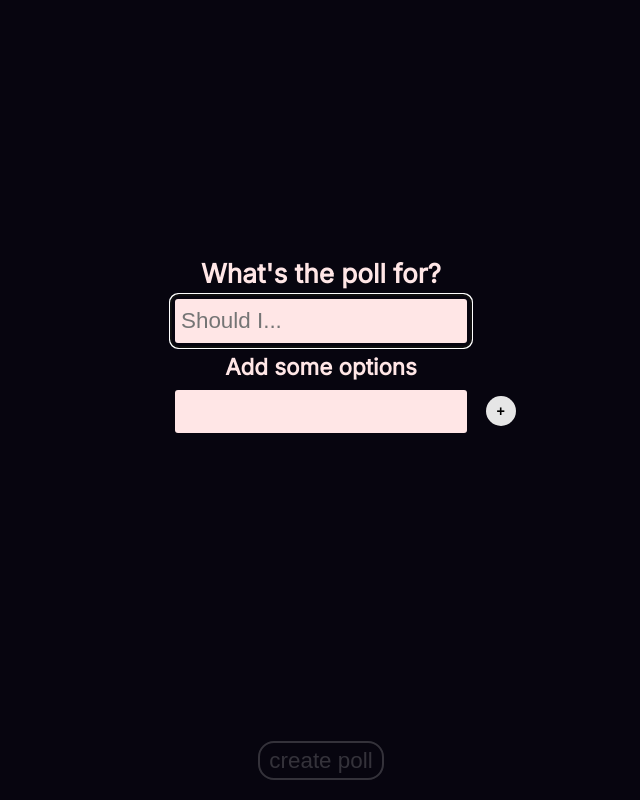
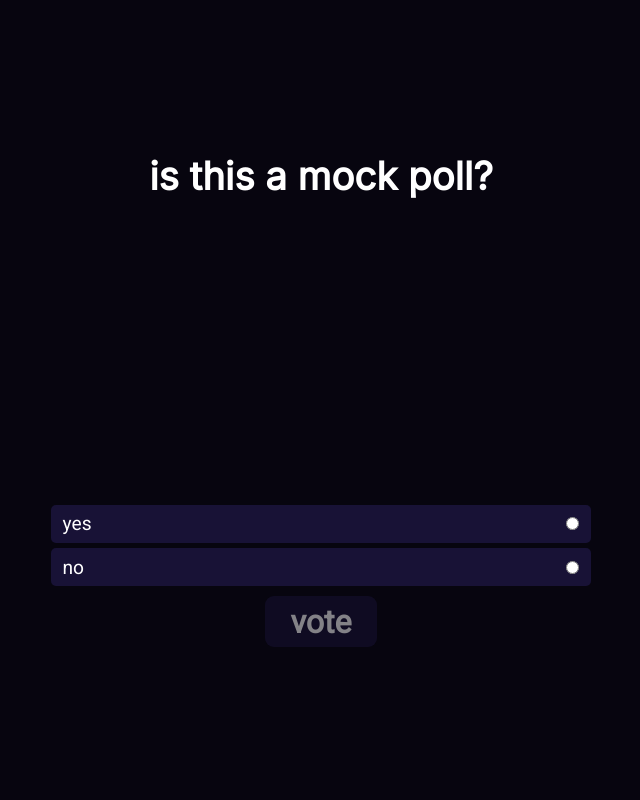
Before and after one commit to CrgioYalux/make-a-poll, a React (Create React App) app in the folder client/: page / in a window 1280 px wide. Shown: the whole page, without its empty margins (319-959 px from the left). Built offline with nearby package versions, Linux system fonts and the light colour scheme.

Commit message:
feat(client): create a DisplayPoll for voter's pov

```diff
--- a/client/src/components/App/index.tsx
+++ b/client/src/components/App/index.tsx
@@ -1,10 +1,26 @@
 import './App.css';
 import { CreatePoll } from '../CreatePoll';
+import { useState } from 'react';
+import { Poll } from './utils';
+import { DisplayPollForVoter } from '../DisplayPollForVoter';
+
+const mockPoll = {
+	title: 'is this a mock poll?',
+	options: [
+		{ text: 'yes', id: 'yes' },
+		{ text: 'no', id: 'no' },
+	],
+};
 
 export const App = () => {
+	const [poll, setPoll] = useState<Poll | null>(mockPoll);
 	return (
 		<div className="App">
-			<CreatePoll />
+			{!poll ? (
+				<CreatePoll setPoll={setPoll} />
+			) : (
+				<DisplayPollForVoter poll={poll} />
+			)}
 		</div>
 	);
 };
--- /dev/null
+++ b/client/src/components/App/utils.ts
@@ -0,0 +1,7 @@
+export type Poll = {
+	title: string;
+	options: {
+		text: string;
+		id: string;
+	}[];
+};
--- a/client/src/components/CreatePoll/CreatePoll.css
+++ b/client/src/components/CreatePoll/CreatePoll.css
@@ -1,5 +1,3 @@
-@import url('https://fonts.googleapis.com/css2?family=Inter&display=swap');
-
 .CreatePoll-container {
 	width: 95vw;
 	min-height: 100vh;
@@ -18,7 +16,7 @@
 
 .CreatePoll-container h3,
 .CreatePoll-container h4 {
-	font-family: 'Inter', sans-serif;
+	font-family: var(--font-inter-ss);
 	color: var(--neutral);
 }
 
@@ -144,7 +142,7 @@
 }
 
 .poll-option > * {
-	color: var(--secondary-darker);
+	color: var(--secondary);
 }
 
 .poll-option .option-text {
--- a/client/src/components/CreatePoll/index.tsx
+++ b/client/src/components/CreatePoll/index.tsx
@@ -1,9 +1,12 @@
 import { useState, useRef, SyntheticEvent } from 'react';
+import { Poll } from '../App/utils';
+import { generateKey } from './utils';
 import './CreatePoll.css';
+interface CreatePollProps {
+	setPoll: React.Dispatch<React.SetStateAction<Poll | null>>;
+}
 
-interface CreatePollProps {}
-
-export const CreatePoll = ({}: CreatePollProps) => {
+export const CreatePoll = ({ setPoll }: CreatePollProps) => {
 	const [pollTitle, setPollTitle] = useState<string>('');
 	const [pollOptions, setPollOptions] = useState<
 		{ text: string; id: string }[]
@@ -15,7 +18,10 @@ export const CreatePoll = ({}: CreatePollProps) => {
 		if (addOptionInputRef.current) {
 			const value = addOptionInputRef.current.value.trim();
 			if (value && !pollOptions.find((el) => el.text === value)) {
-				setPollOptions((prev) => [...prev, { text: value, id: value }]);
+				setPollOptions((prev) => [
+					...prev,
+					{ text: value, id: generateKey(value) },
+				]);
 				addOptionInputRef.current.value = '';
 			} else {
 				addOptionInputRef.current.classList.add('_error');
@@ -33,6 +39,15 @@ export const CreatePoll = ({}: CreatePollProps) => {
 			(el) => el.text !== text && el.id !== id,
 		);
 		setPollOptions(_pollOptions);
+	};
+
+	const createPoll = () => {
+		if (pollTitle && pollOptions.length !== 0) {
+			setPoll({
+				title: pollTitle,
+				options: pollOptions,
+			});
+		}
 	};
 
 	const isValidPoll = Boolean(pollTitle && pollOptions.length !== 0);
@@ -81,7 +96,11 @@ export const CreatePoll = ({}: CreatePollProps) => {
 					</li>
 				))}
 			</ul>
-			<button disabled={!isValidPoll} className="poll-create-bt">
+			<button
+				disabled={!isValidPoll}
+				className="poll-create-bt"
+				onClick={createPoll}
+			>
 				create poll
 			</button>
 		</div>
--- /dev/null
+++ b/client/src/components/CreatePoll/utils.ts
@@ -0,0 +1,3 @@
+export const generateKey = (prefix: string) => {
+	return `${prefix}_${new Date().getTime()}`;
+};
--- /dev/null
+++ b/client/src/components/DisplayPollForVoter/DisplayPoll.css
@@ -0,0 +1,95 @@
+.DisplayPoll-container {
+	width: 100%;
+	min-height: 100vh;
+	display: flex;
+	flex-direction: column;
+	justify-content: space-around;
+	align-items: center;
+}
+
+.DisplayPoll-container._no_voted h2 {
+	font-size: clamp(1rem, 4vw, 2.4rem);
+	font-family: var(--font-inter-ss);
+	color: var(--secondary);
+}
+
+.DisplayPoll-container._voted {
+	justify-content: center;
+	font-family: var(--font-inter-ss);
+	color: var(--secondary);
+}
+
+.voted-message {
+	width: 90%;
+}
+
+.voting-form {
+	width: 100%;
+	max-width: 600px;
+	display: grid;
+	place-items: center;
+	gap: 10px;
+}
+
+.vote-options-list {
+	height: max-context;
+	max-height: 300px;
+	width: 90%;
+	overflow-y: auto;
+	display: flex;
+	flex-direction: column;
+	gap: 5px;
+}
+
+.vote-option {
+	width: 100%;
+	border-radius: 5px;
+	background: var(--brand-light);
+	font-size: clamp(1rem, 4vw, 1.2rem);
+	padding: 0.4em 0.6em;
+
+	display: flex;
+	flex-direction: row;
+	align-items: center;
+	cursor: pointer;
+	user-select: none;
+}
+
+.vote-option-text {
+	color: var(--secondary);
+	font-family: var(--font-roboto-ss);
+	width: 70%;
+}
+
+.select-option-bt {
+	margin-left: auto;
+}
+
+.submit-option-bt {
+	border: 0;
+	outline: 0;
+	background: var(--brand-light);
+	cursor: pointer;
+	color: var(--secondary);
+	font-size: clamp(1.2rem, 4vw, 2rem);
+	font-family: var(--font-roboto-ss);
+	font-weight: bolder;
+	border-radius: 9px;
+	padding: 0.2em 0.8em;
+}
+
+.submit-option-bt:disabled {
+	cursor: default;
+	opacity: 0.5;
+}
+
+@media (min-width: 1024px) {
+	.vote-option:hover {
+		background: var(--brand-lighter);
+		transition: background-color 0.3s;
+	}
+	.submit-option-bt:not(:disabled):hover {
+		background: var(--brand-lighter);
+		transition: background-color 0.3s;
+	}
+}
--- /dev/null
+++ b/client/src/components/DisplayPollForVoter/index.tsx
@@ -0,0 +1,85 @@
+import './DisplayPoll.css';
+import { Poll } from '../App/utils';
+import { useState, SyntheticEvent } from 'react';
+
+interface DisplayPollProps {
+	poll: Poll;
+}
+
+export const DisplayPollForVoter = ({ poll }: DisplayPollProps) => {
+	const [votes, setVotes] = useState<Map<string, number>>(() => {
+		const _votes = new Map<string, number>();
+		poll.options.map(({ text }) => {
+			_votes.set(text, 0);
+		});
+		return _votes;
+	});
+	const [optionSelected, setOptionSelected] = useState<string>('');
+	const [voted, setVoted] = useState<boolean>(false);
+
+	const vote = (option: string) => {
+		const numOfVotesForOption = votes.get(option);
+		if (numOfVotesForOption !== undefined) {
+			setVotes((prev) => {
+				const _votes = prev;
+				_votes.set(option, numOfVotesForOption + 1);
+				return new Map(_votes);
+			});
+		}
+	};
+
+	const handleSubmit = (event: SyntheticEvent) => {
+		event.preventDefault();
+		if (optionSelected) {
+			vote(optionSelected);
+			setVoted(true);
+		}
+	};
+
+	if (!voted) {
+		return (
+			<div className="DisplayPoll-container _no_voted">
+				<h2>{poll.title}</h2>
+				{/* timer here */}
+				<form className="voting-form" onSubmit={handleSubmit}>
+					<div className="vote-options-list">
+						{poll.options.map((option) => (
+							<label
+								key={option.id}
+								htmlFor={`vote_option_${option.id}`}
+								className="vote-option"
+							>
+								<span className="vote-option-text">{option.text}</span>
+								<input
+									name="vote_option"
+									type="radio"
+									id={`vote_option_${option.id}`}
+									className="select-option-bt"
+									value={option.text}
+									onChange={() => setOptionSelected(option.text)}
+								/>
+							</label>
+						))}
+					</div>
+					<button
+						type="submit"
+						className="submit-option-bt"
+						disabled={!optionSelected}
+					>
+						vote
+					</button>
+				</form>
+			</div>
+		);
+	} else {
+		return (
+			<div className="DisplayPoll-container _voted">
+				{/* timer here */}
+				<div className="voted-message">
+					<h2>Voted!</h2>
+					<h3>See the results when the timer goes off.</h3>
+				</div>
+			</div>
+		);
+	}
+};
```
